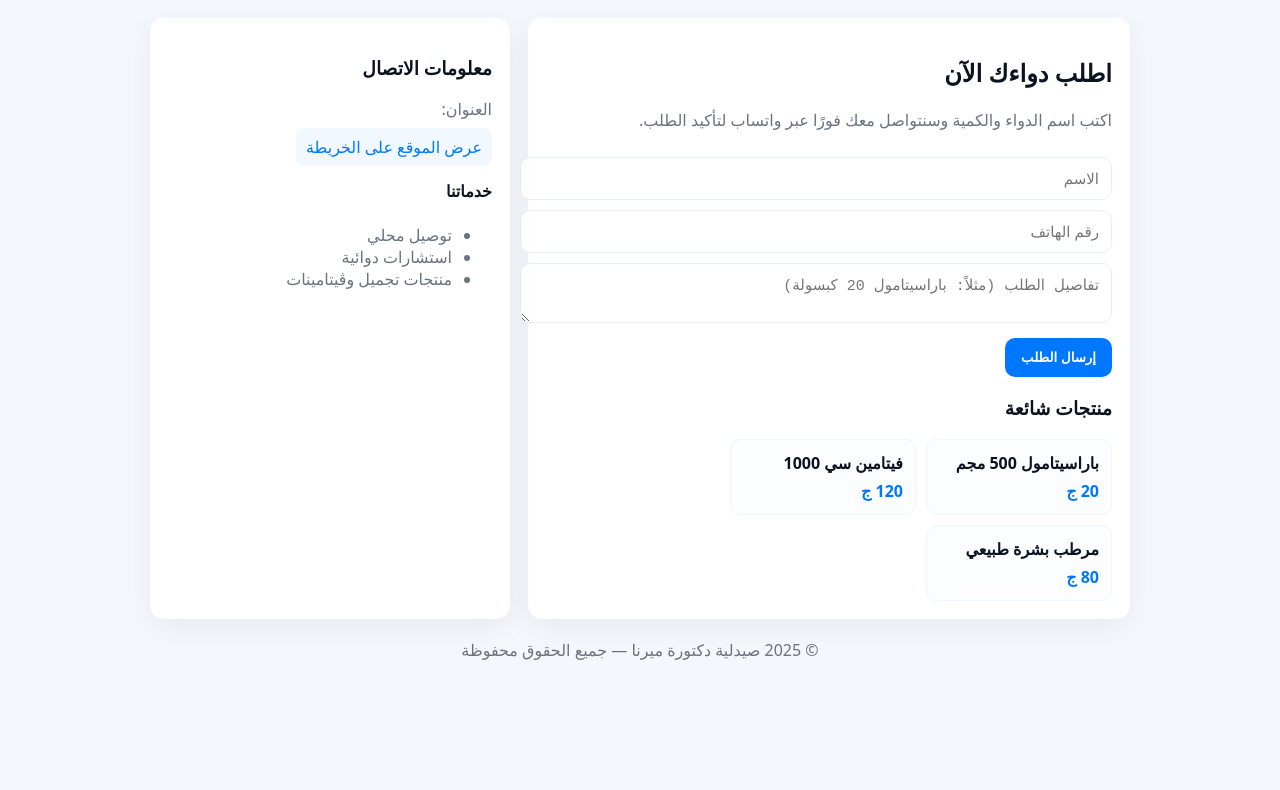
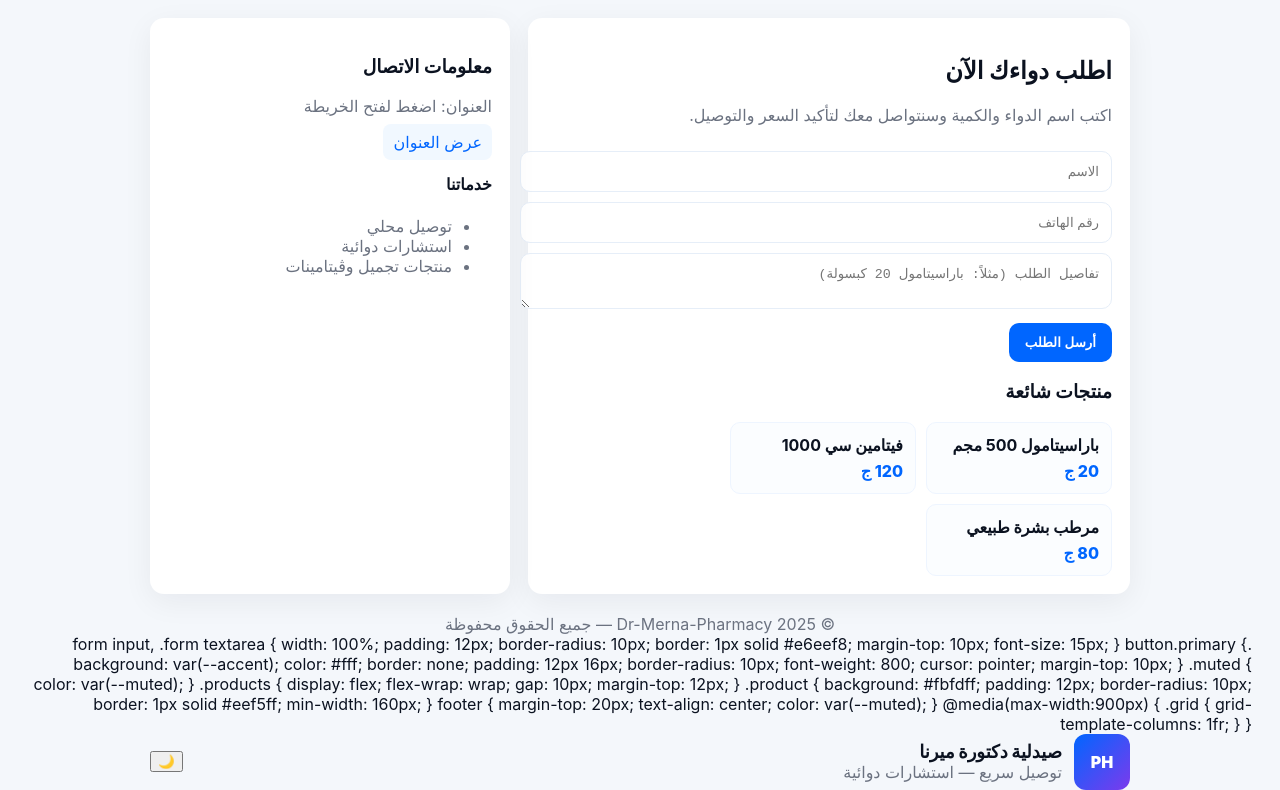
Before and after one commit to johnlatif2026/Dr-Merna-Pharmacy, a website: page index.html in a window 1280 px wide. Shown: the part 86-876 px from the top of the page. Before the commit the page ends 800 px from the top, so only its background shows below. Drawn offline with Linux system fonts and the light colour scheme; no server answers.

Commit message:
Update index.html

```diff
--- a/index.html
+++ b/index.html
@@ -3,65 +3,118 @@
 <head>
   <meta charset="utf-8">
   <meta name="viewport" content="width=device-width,initial-scale=1">
-  <title>صيدلية دكتورة ميرنا</title>
+  <title>Dr-Merna-Pharmacy</title>
   <style>
-    :root {
-      --bg: #f4f7fb;
-      --card: #ffffff;
-      --accent: #0077ff;
-      --text: #0b1220;
-      --muted: #6b7280;
-      --radius: 14px;
+    :root{
+      --bg:#f4f7fb; --card:#ffffff; --accent:#0066FF; --muted:#6b7280; --radius:14px;
     }
-    [data-theme="dark"] {
-      --bg: #0f172a;
-      --card: #1e293b;
-      --text: #f8fafc;
-      --muted: #94a3b8;
+    body{font-family:Inter, system-ui, -apple-system, Arial; background:var(--bg); margin:0;padding:28px;color:#0b1220}
+    .wrap{max-width:980px;margin:0 auto}
+    header{display:flex;justify-content:space-between;align-items:center;gap:12px;margin-bottom:20px}
+    .brand{display:flex;gap:12px;align-items:center}
+    .logo{width:56px;height:56px;border-radius:12px;background:linear-gradient(135deg,var(--accent),#7c3aed);color:#fff;display:flex;align-items:center;justify-content:center;font-weight:900}
+    .card{background:var(--card);padding:18px;border-radius:var(--radius);box-shadow:0 8px 30px rgba(11,17,36,0.06)}
+    .grid{display:grid;grid-template-columns:1fr 360px;gap:18px}
+    .form input, .form textarea{width:100%;padding:12px;border-radius:10px;border:1px solid #e6eef8;margin-top:10px}
+    button.primary{background:var(--accent);color:#fff;border:none;padding:12px 16px;border-radius:10px;font-weight:800;cursor:pointer;margin-top:10px}
+    .muted{color:var(--muted)}
+    .products{display:flex;flex-wrap:wrap;gap:10px;margin-top:12px}
+    .product{background:#fbfdff;padding:12px;border-radius:10px;border:1px solid #eef5ff;min-width:160px}
+    footer{margin-top:20px;text-align:center;color:var(--muted)}
+    @media(max-width:900px){
+      .grid{grid-template-columns:1fr}
     }
+  </style>
+</head>
+<body>
+  <div class="wrap">
+    <header>
+      <div class="brand">
+        <div class="logo">PH</div>
+        <div>
+          <div style="font-weight:900">صيدليتك</div>
+          <div class="muted">توصيل سريع — استشارات صيدلانية</div>
+        </div>
+      </div>
+      <div><a href="/login" style="text-decoration:none"><button style="padding:8px 12px;border-radius:8px;border:1px solid #e6eef8;background:#fff;cursor:pointer">للدخول للادمن</button></a></div>
+    </header>
 
-    body {
-      font-family: "Tajawal", system-ui, sans-serif;
-      background: var(--bg);
-      color: var(--text);
-      margin: 0;
-      padding: 28px;
-      transition: background .3s, color .3s;
-    }
+    <main class="grid">
+      <section class="card">
+        <h2>اطلب دواءك الآن</h2>
+        <p class="muted">اكتب اسم الدواء والكمية وسنتواصل معك لتأكيد السعر والتوصيل.</p>
+        <form id="orderForm" class="form">
+          <input name="name" placeholder="الاسم" required>
+          <input name="phone" placeholder="رقم الهاتف" required>
+          <textarea name="note" placeholder="تفاصيل الطلب (مثلاً: باراسيتامول 20 كبسولة)"></textarea>
+          <button class="primary" type="submit">أرسل الطلب</button>
+        </form>
+        <div id="msg" style="margin-top:12px;color:green"></div>
 
-    .wrap { max-width: 980px; margin: 0 auto; }
+        <h3 style="margin-top:18px">منتجات شائعة</h3>
+        <div id="productsList" class="products"></div>
+      </section>
 
-    header {
-      display: flex; justify-content: space-between; align-items: center;
-      gap: 12px; margin-bottom: 20px;
-    }
+      <aside class="card">
+        <h3>معلومات الاتصال</h3>
+        <div class="muted">العنوان: اضغط لفتح الخريطة</div>
+        <a id="mapsLink" href="#" target="_blank" style="display:inline-block;margin-top:8px;padding:8px 10px;border-radius:8px;background:#f1f8ff;color:var(--accent);text-decoration:none">عرض العنوان</a>
 
-    .brand { display: flex; align-items: center; gap: 12px; }
-    .logo {
-      width: 56px; height: 56px; border-radius: 12px;
-      background: linear-gradient(135deg, var(--accent), #7c3aed);
-      color: #fff; display: flex; align-items: center; justify-content: center;
-      font-weight: 900; font-size: 20px;
-    }
+        <h4 style="margin-top:14px">خدماتنا</h4>
+        <ul class="muted">
+          <li>توصيل محلي</li>
+          <li>استشارات دوائية</li>
+          <li>منتجات تجميل وڤيتامينات</li>
+        </ul>
+      </aside>
+    </main>
 
-    button.theme-toggle {
-      padding: 8px 12px; border-radius: 8px;
-      border: 1px solid #d0d8e6; background: var(--card);
-      cursor: pointer; color: var(--text);
-    }
+    <footer class="muted">© <span id="year"></span> Dr-Merna-Pharmacy — جميع الحقوق محفوظة</footer>
+  </div>
 
-    .card {
-      background: var(--card);
-      padding: 18px; border-radius: var(--radius);
-      box-shadow: 0 8px 30px rgba(11,17,36,0.06);
-    }
+<script>
+document.getElementById('year').innerText = new Date().getFullYear();
+const MAP_LINK = '#'; // ضع رابط خرائط جوجل هنا
+document.getElementById('mapsLink').href = MAP_LINK;
 
-    .grid {
-      display: grid;
-      grid-template-columns: 1fr 360px;
-      gap: 18px;
-    }
+// submit order
+document.getElementById('orderForm').addEventListener('submit', async (e)=>{
+  e.preventDefault();
+  const f = e.target;
+  const data = { name: f.name.value.trim(), phone: f.phone.value.trim(), note: f.note.value.trim() };
+  if (!data.name || !data.phone) return alert('الاسم ورقم الهاتف مطلوبان');
+  try {
+    const res = await fetch('/api/orders', { method:'POST', headers:{'Content-Type':'application/json'}, body: JSON.stringify(data) });
+    const j = await res.json();
+    if (j.ok) {
+      document.getElementById('msg').innerText = 'تم إرسال الطلب — سنتواصل معك حالًا';
+      f.reset();
+    } else alert('حدث خطأ');
+  } catch (err) {
+    alert('خطأ في الاتصال بالخادم');
+  }
+});
 
+// load products (public)
+async function loadProducts(){
+  try {
+    const r = await fetch('/api/products');
+    const j = await r.json();
+    const el = document.getElementById('productsList');
+    el.innerHTML = '';
+    if (j.items && j.items.length){
+      j.items.forEach(p=>{
+        const d = document.createElement('div'); d.className='product';
+        d.innerHTML = `<strong>${p.name}</strong><div style="margin-top:6px;color:#0b6df0;font-weight:800">${p.price}</div>`;
+        el.appendChild(d);
+      });
+    } else el.innerHTML = '<div class="muted">لا توجد منتجات</div>';
+  } catch (e) { console.warn(e); }
+}
+loadProducts();
+</script>
+</body>
+</html>
     .form input, .form textarea {
       width: 100%; padding: 12px;
       border-radius: 10px; border: 1px solid #e6eef8;
```
